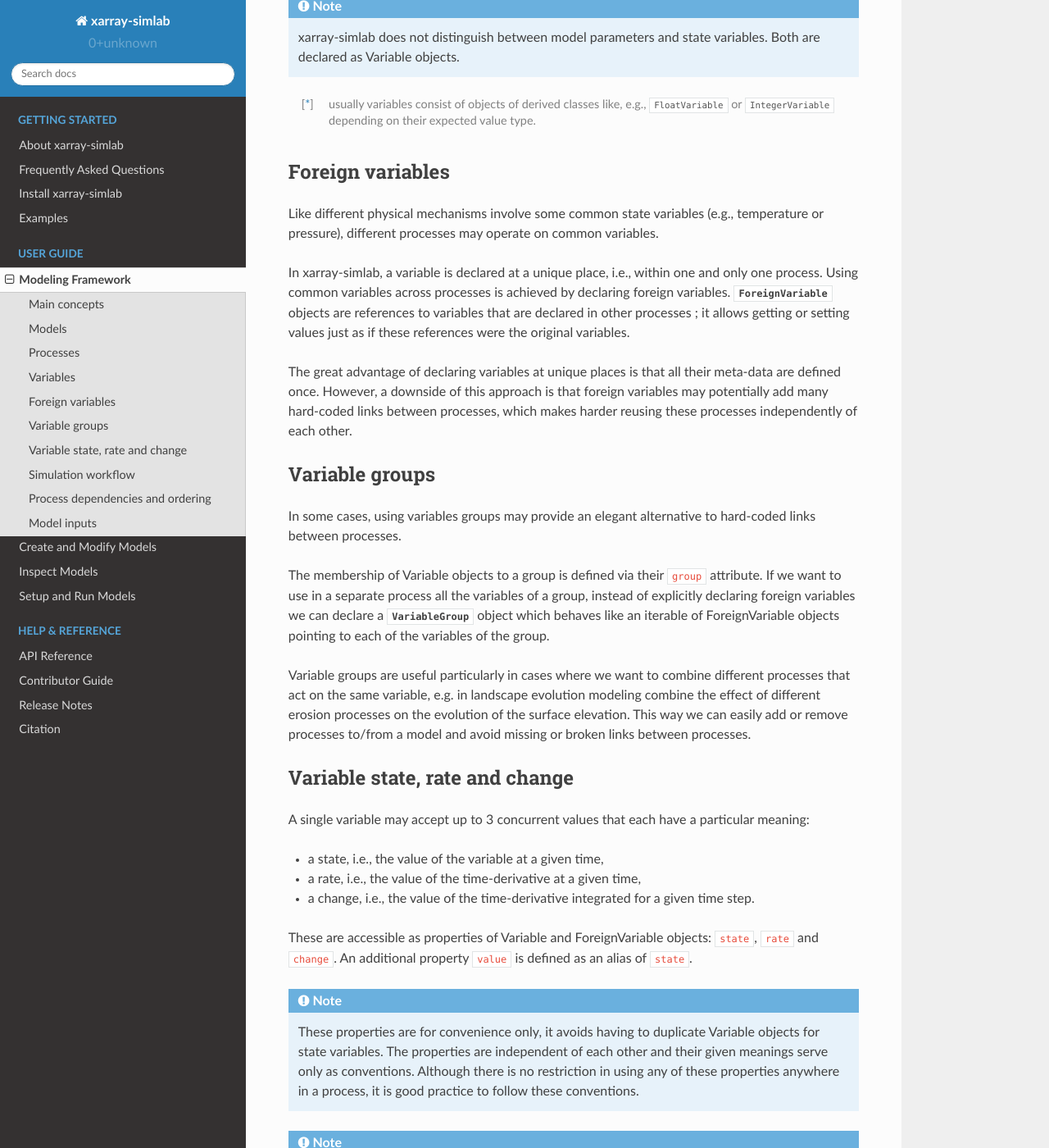
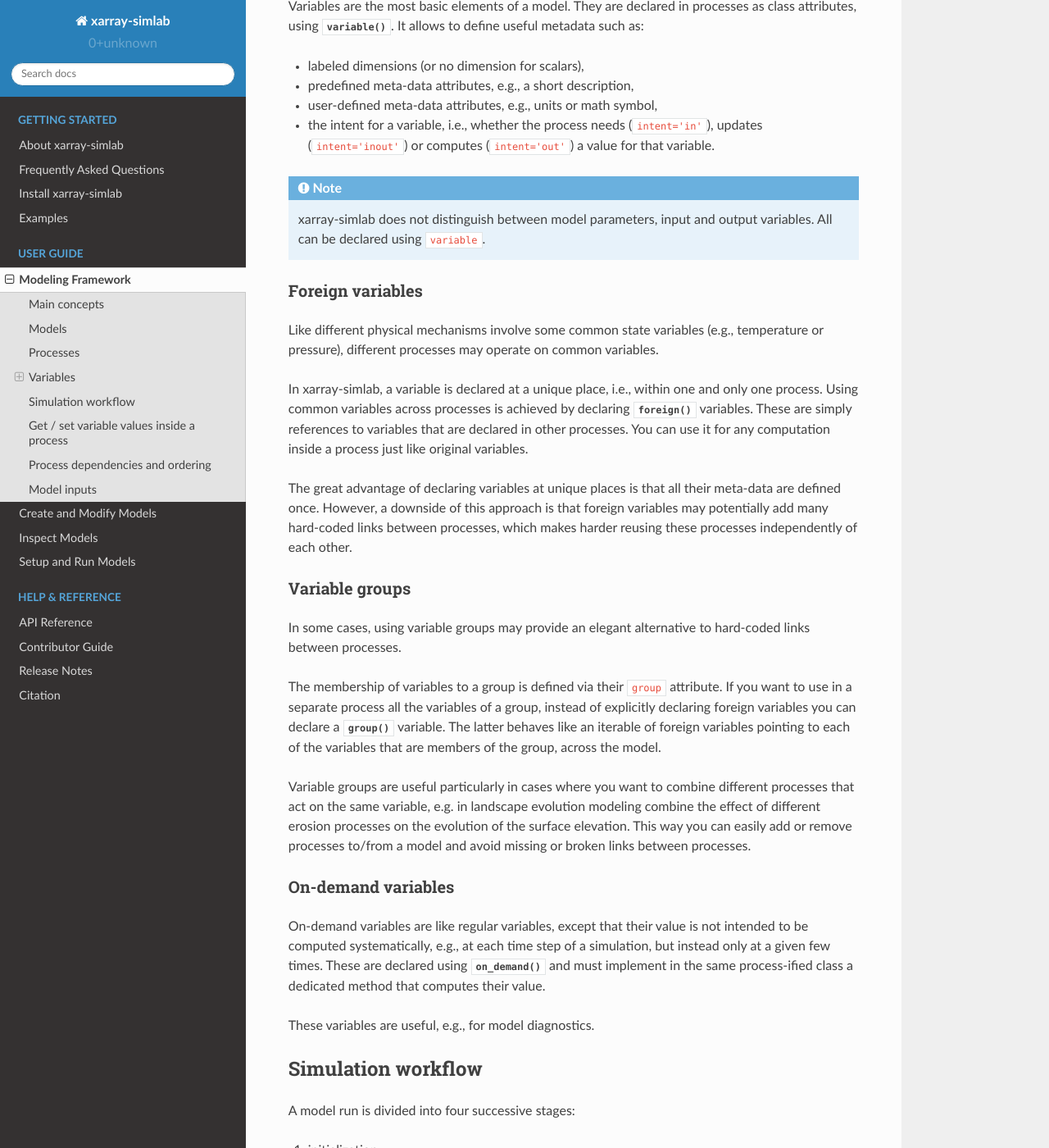
Before and after one commit to xarray-contrib/xarray-simlab, a Sphinx documentation site: the page built from doc/framework.rst, in a window 1280 px wide and 1400 px high, scrolled down 1695 px. Shown: the whole window at 82% size. Built offline with Sphinx 7.4.7 and the Read the Docs theme 2.0.0, drawn with Linux system fonts in a browser that asks for light colours; pages that are not in the unit, such as notebooks, are missing from menus; the version number could not be read and is left out; some of the changed text lies outside the part shown.

Commit message:
update doc (framework and api)

```diff
--- a/doc/conf.py
+++ b/doc/conf.py
@@ -26,6 +26,11 @@ try:
     print("numpy: %s, %s" % (numpy.__version__, numpy.__file__))
 except ImportError:
     print("no numpy")
+try:
+    import attr
+    print("attr: %s, %s" % (attr.__version__, attr.__file__))
+except ImportError:
+    print("no attr")
 try:
     import xarray
     print("xarray: %s, %s" % (xarray.__version__, xarray.__file__))
@@ -205,6 +210,7 @@ texinfo_documents = [
 intersphinx_mapping = {
     'python': ('https://docs.python.org/3.6/', None),
     'numpy': ('https://docs.scipy.org/doc/numpy/', None),
+    'attr': ('http://www.attrs.org/en/stable/', None),
     'pandas': ('http://pandas.pydata.org/pandas-docs/stable/', None),
     'xarray': ('http://xarray.pydata.org/en/stable/', None)
 }
--- a/doc/framework.rst
+++ b/doc/framework.rst
@@ -40,8 +40,8 @@ The Model class also implements specific methods for:
 Processes
 ---------
 
-Processes are defined as custom Python classes that inherit from the
-base class :class:`~xsimlab.Process`. The role of a process is twofold:
+Processes are defined as Python classes that are decorated by
+:func:`~xsimlab.process`. The role of a process is twofold:
 
 - declare a given subset of the variables used in a model,
 - define a specific set of instructions that use or compute values for
@@ -52,41 +52,52 @@ model. It may for example represent a particular physical mechanism
 that is described in terms of one or more state variables (e.g.,
 scalar or vector fields) and one or more operations -- with or without
 parameters -- that modify those state variables through time. Note
-that some processes may be time-independent.
+that some processes may be time-independent or may even be used to
+declare variables without implementing any computation.
 
 .. note::
 
    xarray-simlab does not provide any built-in logic for tasks like
    generating computational meshes or setting boundary conditions,
    which should rather be implemented in 3rd-party libraries as
-   time-independent processes. Even those tasks may be too specialized
-   to justify including them in this framework, which aims to be as
-   general as possible.
+   processes. Even those tasks may be too specialized to justify
+   including them in this framework, which aims to be as general as
+   possible.
+
+A process-ified class behaves mostly like any other regular Python
+class, i.e., there is a-priori nothing that prevents us from using
+the common object-oriented features as you like. The only difference
+is that you can here create classes in a very succinct way without
+boilerplate, i.e., you don't need to implement dunder methods like
+``__init__`` or ``__repr__`` as this is handled by the framework. In
+fact, this framework uses and extends the attrs_ package:
+:func:`~xsimlab.process` is a wrapper around :func:`attr.s` and the
+functions used to create variables (see below) are thin wrappers
+around :func:`attr.ib`.
+
+.. _attrs: http://www.attrs.org
 
 Variables
 ---------
 
-Variables are the most basic elements of a model. They consist of
-:class:`~xsimlab.Variable` [*]_ objects that are declared in processes as class
-attributes. They have the following properties:
+Variables are the most basic elements of a model. They are declared in
+processes as class attributes, using :func:`~xsimlab.variable`. It
+allows to define useful metadata such as:
 
-- data values (state, rate or change -- see below),
-- validators, i.e., callables for checking supplied data values,
 - labeled dimensions (or no dimension for scalars),
-- predefined meta-data attributes like description or default value,
-- user-defined meta-data attributes (e.g., units, math symbol).
+- predefined meta-data attributes, e.g., a short description,
+- user-defined meta-data attributes, e.g., units or math symbol,
+- the intent for a variable, i.e., whether the process
+  needs (``intent='in'``), updates (``intent='inout'``) or computes
+  (``intent='out'``) a value for that variable.
 
 .. note::
 
-   xarray-simlab does not distinguish between model parameters
-   and state variables. Both are declared as Variable objects.
-
-.. [*] usually variables consist of objects of derived classes like,
-   e.g., ``FloatVariable`` or ``IntegerVariable`` depending on their
-   expected value type.
+   xarray-simlab does not distinguish between model parameters, input
+   and output variables. All can be declared using ``variable``.
 
 Foreign variables
------------------
+~~~~~~~~~~~~~~~~~
 
 Like different physical mechanisms involve some common state variables
 (e.g., temperature or pressure), different processes may operate on
@@ -94,11 +105,10 @@ common variables.
 
 In xarray-simlab, a variable is declared at a unique place, i.e.,
 within one and only one process. Using common variables across
-processes is achieved by declaring foreign variables.
-:class:`~xsimlab.ForeignVariable` objects are references to
-variables that are declared in other processes ; it allows getting or
-setting values just as if these references were the original
-variables.
+processes is achieved by declaring :func:`~xsimlab.foreign`
+variables. These are simply references to variables that are declared
+in other processes. You can use it for any computation inside a process
+just like original variables.
 
 The great advantage of declaring variables at unique places is that
 all their meta-data are defined once. However, a downside of this
@@ -107,61 +117,36 @@ links between processes, which makes harder reusing these processes
 independently of each other.
 
 Variable groups
----------------
+~~~~~~~~~~~~~~~
 
-In some cases, using variables groups may provide an elegant
+In some cases, using variable groups may provide an elegant
 alternative to hard-coded links between processes.
 
-The membership of Variable objects to a group is defined via their
-``group`` attribute. If we want to use in a separate process all the
-variables of a group, instead of explicitly declaring foreign
-variables we can declare a :class:`~xsimlab.VariableGroup` object
-which behaves like an iterable of ForeignVariable objects pointing to
-each of the variables of the group.
+The membership of variables to a group is defined via their ``group``
+attribute. If you want to use in a separate process all the variables
+of a group, instead of explicitly declaring foreign variables you can
+declare a :func:`~xsimlab.group` variable. The latter behaves like an
+iterable of foreign variables pointing to each of the variables that
+are members of the group, across the model.
 
-Variable groups are useful particularly in cases where we want to
+Variable groups are useful particularly in cases where you want to
 combine different processes that act on the same variable, e.g. in
 landscape evolution modeling combine the effect of different erosion
-processes on the evolution of the surface elevation. This way we can
+processes on the evolution of the surface elevation. This way you can
 easily add or remove processes to/from a model and avoid missing or
 broken links between processes.
 
-Variable state, rate and change
--------------------------------
+On-demand variables
+~~~~~~~~~~~~~~~~~~~
 
-A single variable may accept up to 3 concurrent values that each
-have a particular meaning:
+On-demand variables are like regular variables, except that their
+value is not intended to be computed systematically, e.g., at each
+time step of a simulation, but instead only at a given few
+times. These are declared using :func:`~xsimlab.on_demand` and must
+implement in the same process-ified class a dedicated method that
+computes their value.
 
-- a state, i.e., the value of the variable at a given time,
-- a rate, i.e., the value of the time-derivative at a given time,
-- a change, i.e., the value of the time-derivative integrated for a given
-  time step.
-
-These are accessible as properties of Variable and ForeignVariable
-objects: ``state``, ``rate`` and ``change``. An additional property
-``value`` is defined as an alias of ``state``.
-
-.. note::
-
-   These properties are for convenience only, it avoids having to
-   duplicate Variable objects for state variables. The properties are
-   independent of each other and their given meanings serve only as
-   conventions. Although there is no restriction in using any of these
-   properties anywhere in a process, it is good practice to follow
-   these conventions.
-
-.. note::
-
-   The ``rate`` and ``change`` properties should never be used for
-   variables other than state variables.  Moreover, it is preferable
-   to use the alias ``value`` instead of ``state`` as the latter is
-   quite meaningless in this case.
-
-.. todo_move_this_elsewhere
-
-   For state variables, a common practice is to compute ``rate`` or
-   ``change`` values during the "run step" stage and update ``state``
-   values during the "finalize step" stage.
+These variables are useful, e.g., for model diagnostics.
 
 Simulation workflow
 -------------------
@@ -173,35 +158,53 @@ A model run is divided into four successive stages:
 3. finalize step
 4. finalization
 
-During a simulation, stages 1 and 4 are run only once while steps 2
+During a simulation, stages 1 and 4 are run only once while stages 2
 and 3 are repeated for a given number of (time) steps.
 
-Each process provides its own computation instructions for those
-stages. Note that this is optional, except for time-dependent
-processes that must provide some instructions at least for stage 2
-(run step). For time-independent processes stages 2 and 3 are ignored.
+Each process-ified class may provide its own computation instructions
+for those stages by implementing specific methods (one per
+stage). Note that this is entirely optional. For example,
+time-independent processes (e.g., for setting model grids) usually
+implement stage 1 only. In a few cases, the role of a process may even
+consist of just declaring some variables that are used elsewhere.
+
+Get / set variable values inside a process
+------------------------------------------
+
+Once you have declared a variable as a class attribute in a process, you
+can further get and/or set its value like it was defined as a property
+of that class. For example, if you declare a variable ``foo`` you can
+just use ``self.foo`` to get/set its value inside one method of that
+class.
+
+This is exactly what does the :func:`~xsimlab.process` decorator: it
+takes all variables declared as class attributes and turns them into
+properties, which may be read-only depending on the ``intent`` set for
+the variables.
+
+Basically, these properties read/write values from/into a simple
+key-value store (except for on-demand variables). Currently the store
+is fully in-memory but it could be easily replaced by an on-disk or a
+distributed store. The xarray-simlab's modeling framework can thus be
+viewed as a thin object-oriented layer built on top of an abstract
+key-value store.
 
 Process dependencies and ordering
 ---------------------------------
 
 The order in which processes are executed during a simulation is
-critical. For example, if the role of a process is to provide a value
+critical. For example, if the role of a process is to compute a value
 for a given variable, then the execution of this process must happen
 before the execution of all other processes that use the same variable
 in their computation.
 
-Such role can be defined using the ``provided`` attribute of Variable
-and ForeignVariable objects, which is either set to True or False
-(note that a process may still update a variable value even if
-``provided`` is set to False, see Model inputs section below).
-
 In a model, the processes and their dependencies together form the
 nodes and the edges of a Directed Acyclic Graph (DAG). The graph
-topology is fully determined by the role set for each variable or
-foreign variable declared in each process. An ordering that is
+topology is fully determined by the ``intent`` set for each variable
+or foreign variable declared in each process. An ordering that is
 computationally consistent can then be obtained using topological
-sorting. This is done at Model object creation. The same ordering
-is used at every stage of a model run.
+sorting. This is done at Model object creation. The same ordering is
+used at every stage of a model run.
 
 In principle, the DAG structure would also allow running the processes
 in parallel at every stage of a model run. This is not yet
@@ -214,20 +217,7 @@ In a model, inputs are variables that need a value to be set by the
 user before running a simulation.
 
 Like process ordering, inputs are automatically retrieved at Model
-object creation, using the ``provided`` attribute of Variable and
-ForeignVariable objects. Inputs are Variable objects for which
-``provided`` is set to False and which don't have any linked
-ForeignVariable object with ``provided`` set to True.
-
-.. note::
-
-   Any value required as model input relates to the ``state`` property
-   (or its alias ``value``) of a Variable object. The ``rate`` and
-   ``change`` properties should never be set by model users, like any
-   property of ForeignVariable objects.
-
-.. move_this_foreign_variable
-
-   ForeignVariable.state return the same object (usually a numpy array) than
-   Variable.state (replace class names by variable names in processes).
-   ForeignVariable.state is actually a shortcut to ForeignVariable.ref_var.state.
+object creation by looking at the ``intent`` set for all variables and
+foreign variables in the model. A variable is a model input if it has
+``intent`` set to ``'in'`` or ``'inout'`` and if it has no linked
+foreign variable with ``intent='out'``.
```
Also changed, not shown: doc/api.rst (+20 -111 lines), 2 other files.
